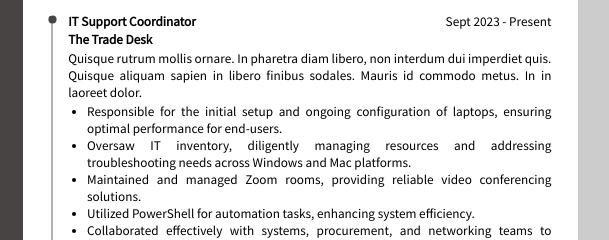
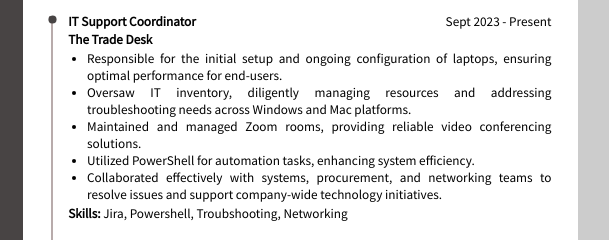
Before and after one commit to abouka23/AWS-CV-Challenge, a plain HTML site: page cv.html in a window 1280 px wide. Shown: the part 295-535 px from the top of the page, 459-1068 px from the left. Drawn offline with nearby package versions, Linux system fonts and the light colour scheme.

Commit message:
removed some things

```diff
--- a/cv.html
+++ b/cv.html
@@ -206,7 +206,7 @@
               </div>
               <div class="smallText">
                 <p>
-                  Quisque rutrum mollis ornare. In pharetra diam libero, non interdum dui imperdiet quis. Quisque aliquam sapien in libero finibus sodales. Mauris id commodo metus. In in laoreet dolor.
+
                 </p>
                 <ul>
                   <li>
```
